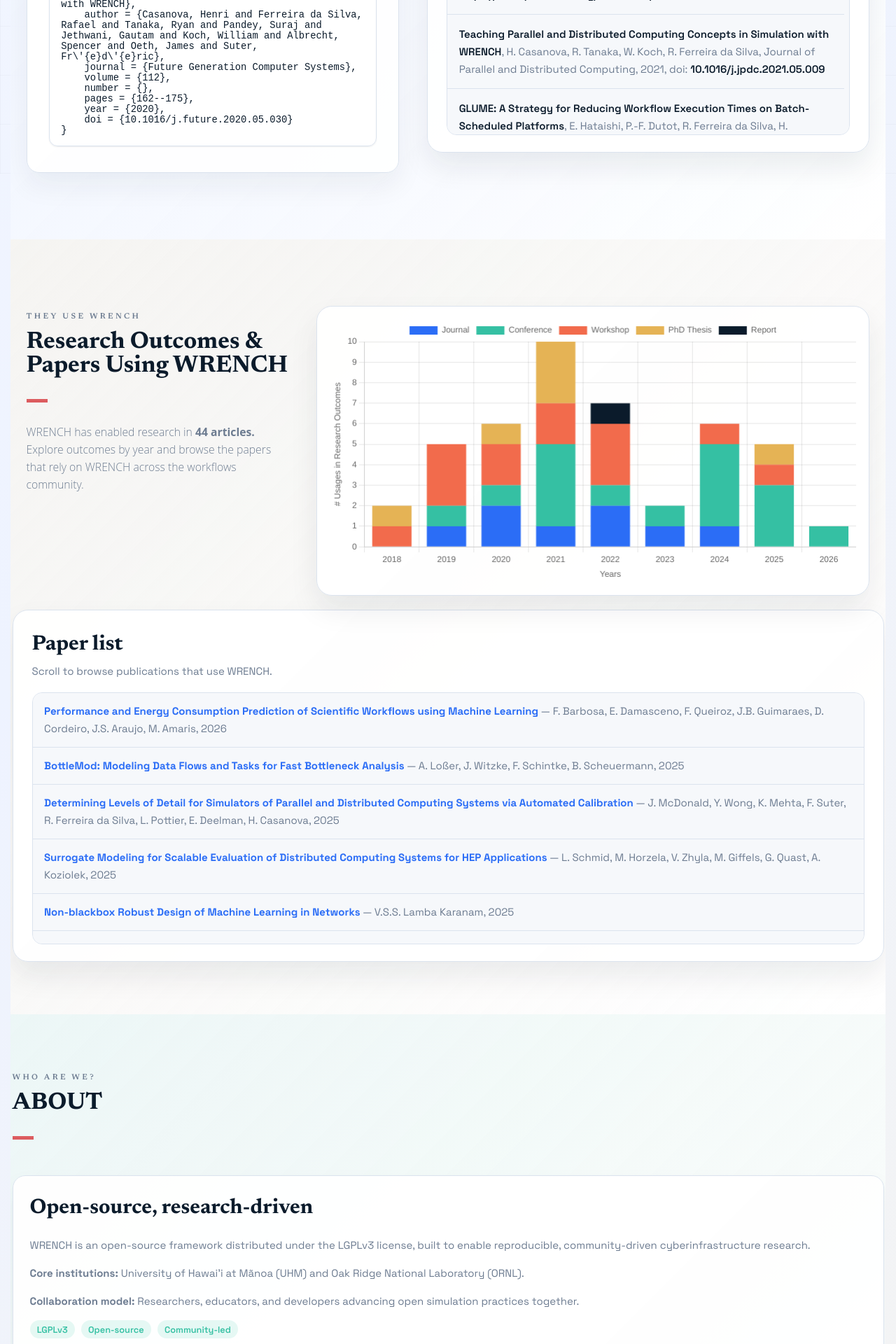
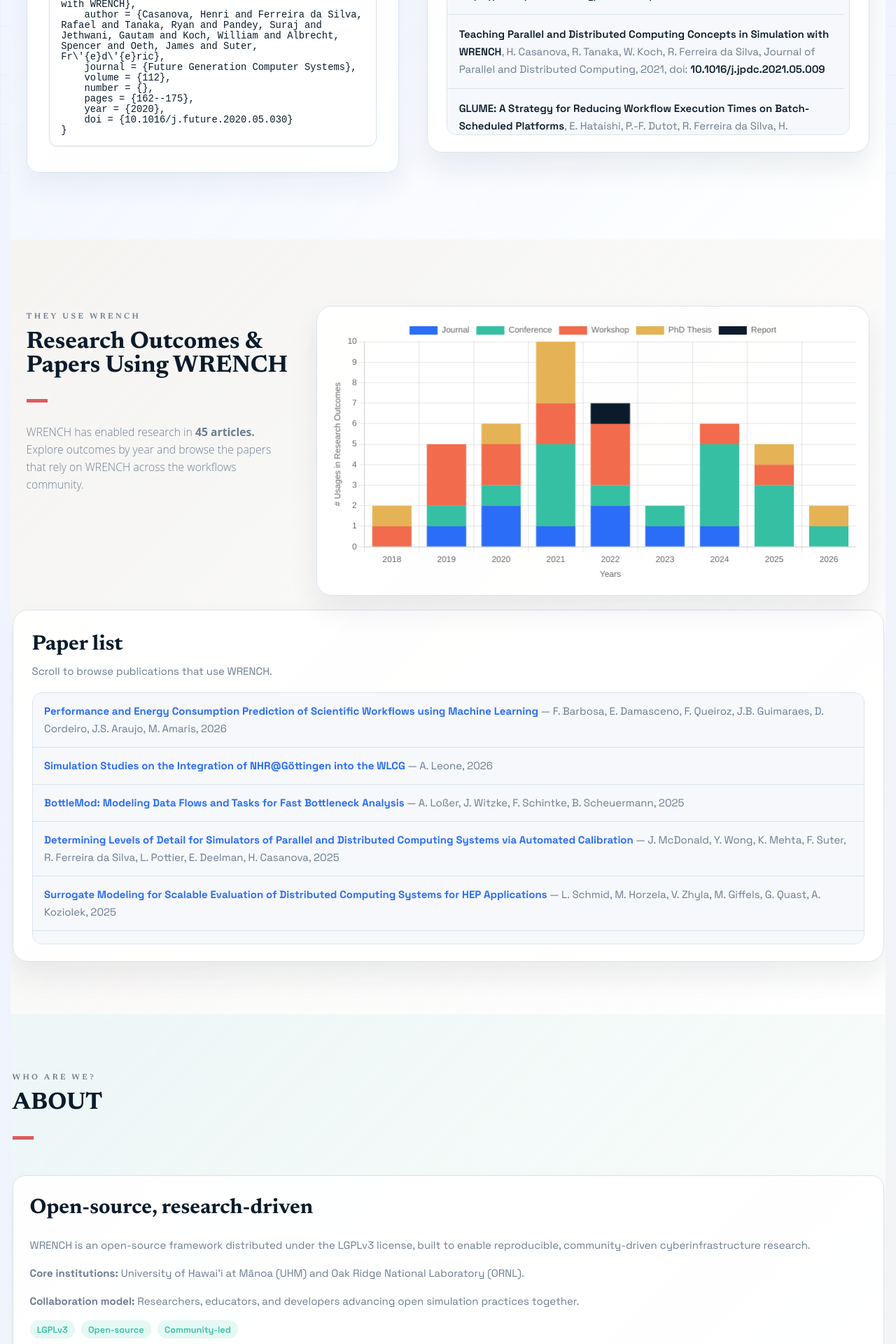
Before and after one commit to wrench-project/wrench-project.github.io, a Jekyll site: the page built from index.html, in a window 1280 px wide. Shown: the part 2364-4284 px from the top of the page at 70% size. Built offline with Jekyll 4.4.1, drawn with Linux system fonts in a browser that asks for light colours; the list of posts is cut into pages by our own code.

Commit message:
Add PhD thesis citation for 2026
Added a new citation for a PhD thesis on simulation studies.

```diff
--- a/_data/citations.yml
+++ b/_data/citations.yml
@@ -1,3 +1,11 @@
+- year: 2026
+  type: PhD Thesis
+  title: "Simulation Studies on the Integration of NHR@Göttingen into the WLCG"
+  authors: A. Leone
+  url: https://uni-goettingen.de/de/document/download/9459ae968c3789f0d038478238894a29.pdf/BSc_Adrian_Leone.pdf
+  self: False
+  usage: True
+
 - year: 2026
   type: Conference
   title: "Performance and Energy Consumption Prediction of Scientific Workflows using Machine Learning"
```
